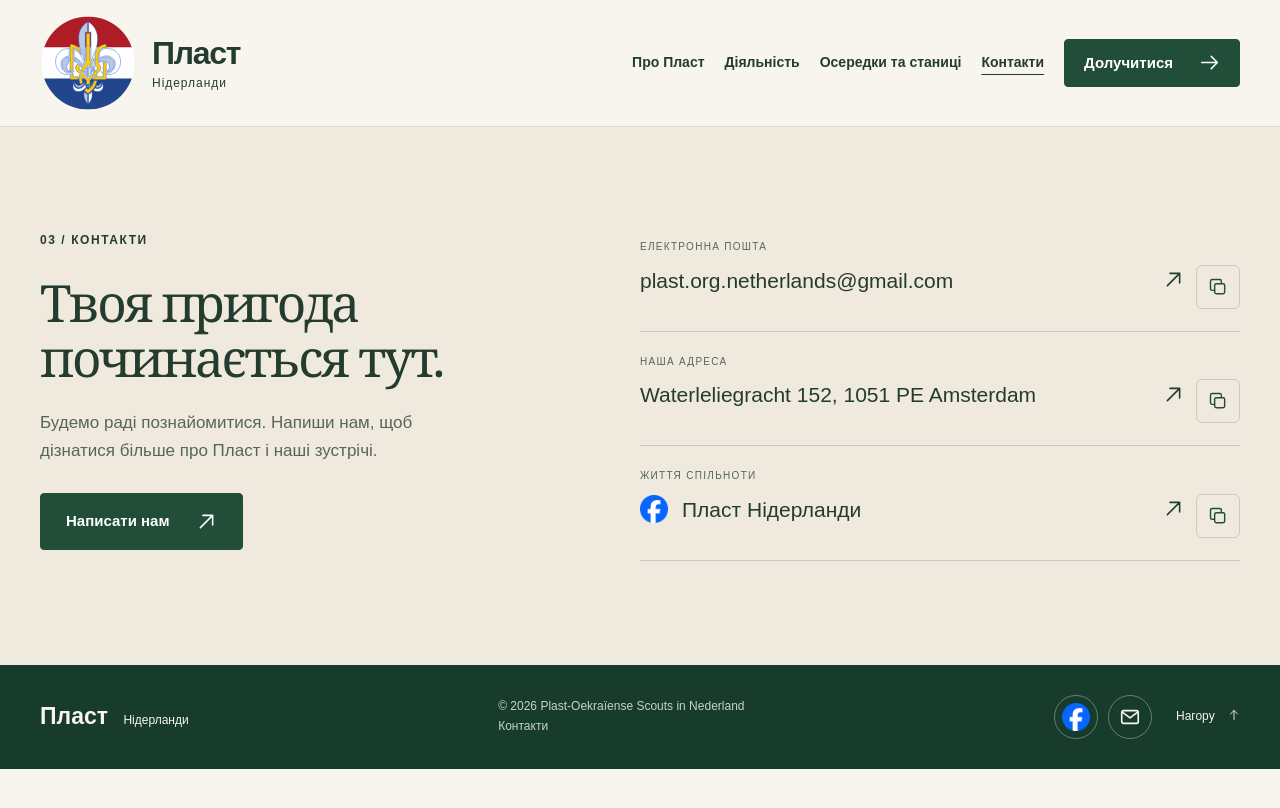
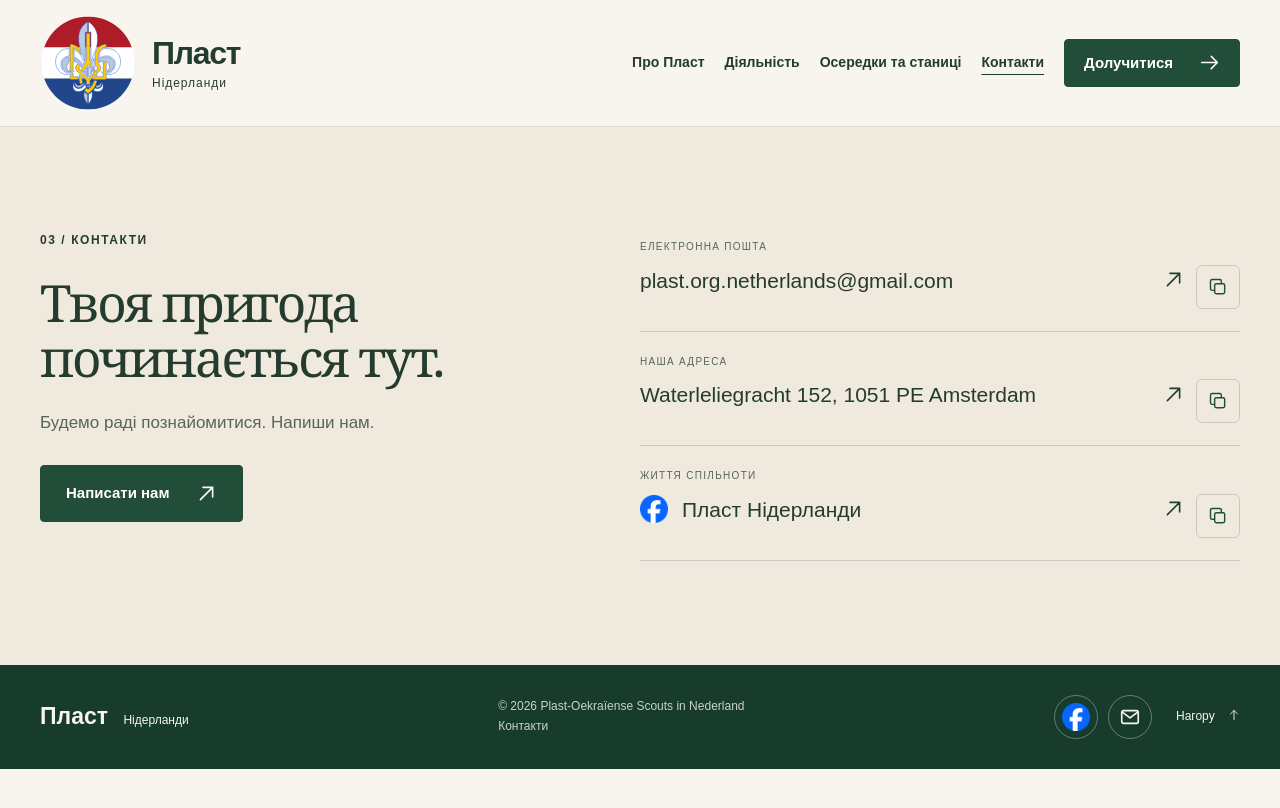
Before and after one commit to plast-nl/landing, a Jekyll site: the page built from contacts.html, in a window 1280 px wide. Shown: the top 808 px of the page. Built offline with Jekyll 4.4.1, drawn with Linux system fonts in a browser that asks for light colours.

Commit message:
Update contact text for clarity and conciseness

```diff
--- a/_data/sitetext.yml
+++ b/_data/sitetext.yml
@@ -47,7 +47,7 @@ services:
 contact:
   title: "Контакти"
   heading: "Твоя пригода починається тут."
-  text: "Будемо раді познайомитися. Напиши нам, щоб дізнатися більше про Пласт і наші зустрічі."
+  text: "Будемо раді познайомитися. Напиши нам."
   section: contact
   address: "Waterleliegracht 152, 1051 PE Amsterdam"
   email-address: "plast.org.netherlands@gmail.com"
```
